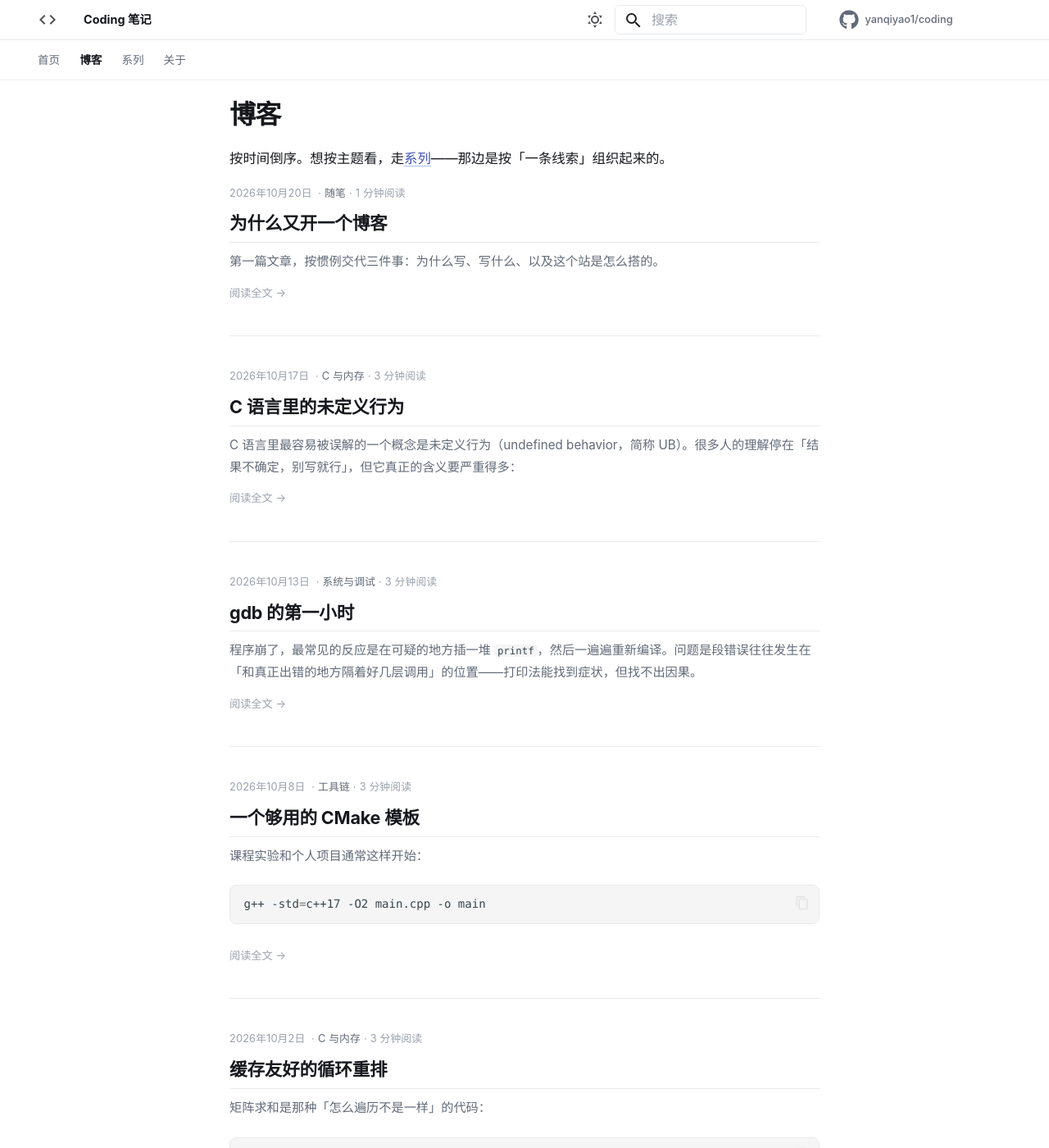
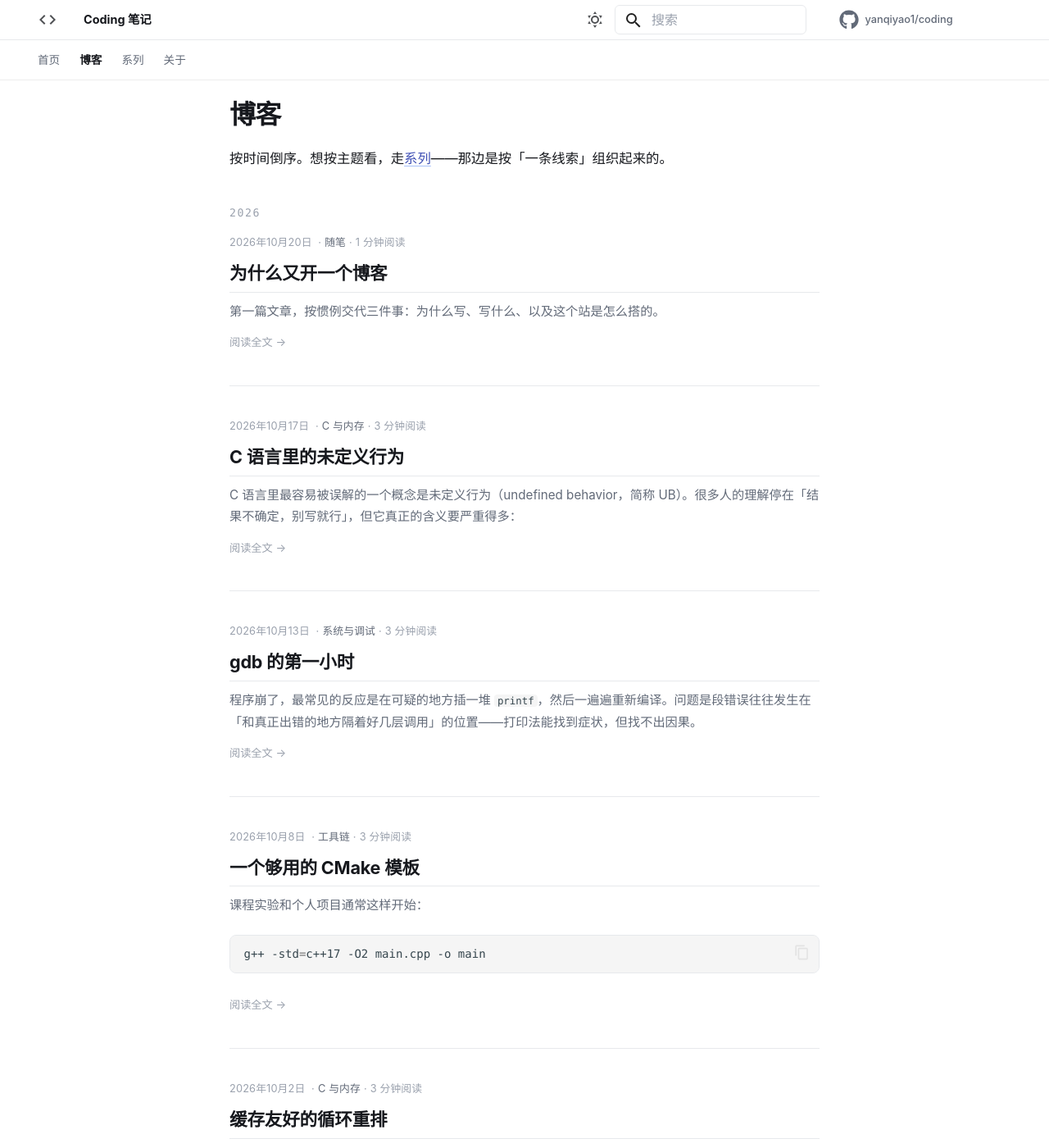
Before and after one commit to yanqiyao1/coding, an MkDocs documentation site: the page built from docs/blog/index.md, in a window 1280 px wide and 1400 px high. Shown: the whole window at 82% size. Built offline with MkDocs 1.6.1 and Material for MkDocs 9.7.7, drawn with Linux system fonts in a browser that asks for light colours; comment, search, counter and statistics services are not loaded.

Commit message:
design: 列表页按年份分组

```diff
--- a/docs/stylesheets/extra.css
+++ b/docs/stylesheets/extra.css
@@ -395,6 +395,18 @@
 
 /* --------------------------------------------------------------- 博客列表 */
 
+/* 年份分组的小标题 */
+.post-list > .year {
+  margin: 2.2rem 0 0.9rem;
+  padding: 0;
+  border: 0;
+  color: var(--ink-3);
+  font-family: var(--mono);
+  font-size: 0.66rem;
+  font-weight: 400;
+  letter-spacing: 0.12em;
+}
+
 .md-post--excerpt {
   margin-bottom: 1.9rem;
   padding-bottom: 1.9rem;
--- /dev/null
+++ b/overrides/blog.html
@@ -0,0 +1,27 @@
+{#-
+  博客列表：按年份分组，年份用一行小字做分隔。
+-#}
+{% extends "main.html" %}
+{% block container %}
+  <div class="md-content" data-md-component="content">
+    <div class="md-content__inner">
+      <header class="md-typeset">
+        {{ page.content }}
+      </header>
+      <div class="post-list">
+        {% for post in posts %}
+          {% set year = post.config.date.created.strftime("%Y") %}
+          {% if loop.first or posts[loop.index0 - 1].config.date.created.strftime("%Y") != year %}
+            <h2 class="year">{{ year }}</h2>
+          {% endif %}
+          {% include "partials/post.html" %}
+        {% endfor %}
+      </div>
+      {% if pagination %}
+        {% block pagination %}
+          {% include "partials/pagination.html" %}
+        {% endblock %}
+      {% endif %}
+    </div>
+  </div>
+{% endblock %}
```
Also changed, not shown: README.md (+1 -0 lines).
